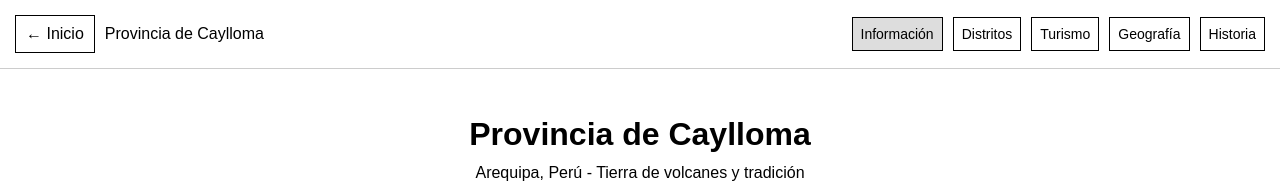
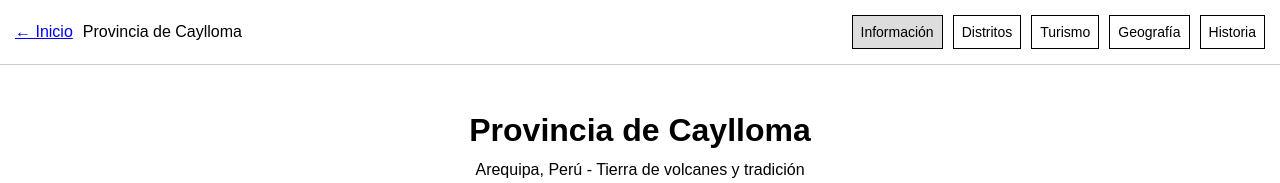
Before and after one commit to jass1509/Proyecto-personal, a plain HTML site: page caylloma.html in a window 1280 px wide. Shown: the top 183 px of the page. Drawn offline with nearby package versions, Linux system fonts and the light colour scheme; no server answers.

Commit message:
corregi boton de retroceso

```diff
--- a/caylloma.html
+++ b/caylloma.html
@@ -13,7 +13,7 @@
 
     <header>
         <div class="logo-area">
-            <a href="#" class="back-button">← Inicio</a>
+            <a href="index.html">← Inicio</a>
             <span class="logo"> Provincia de Caylloma</span>
         </div>
         <nav class="main-nav">
```
